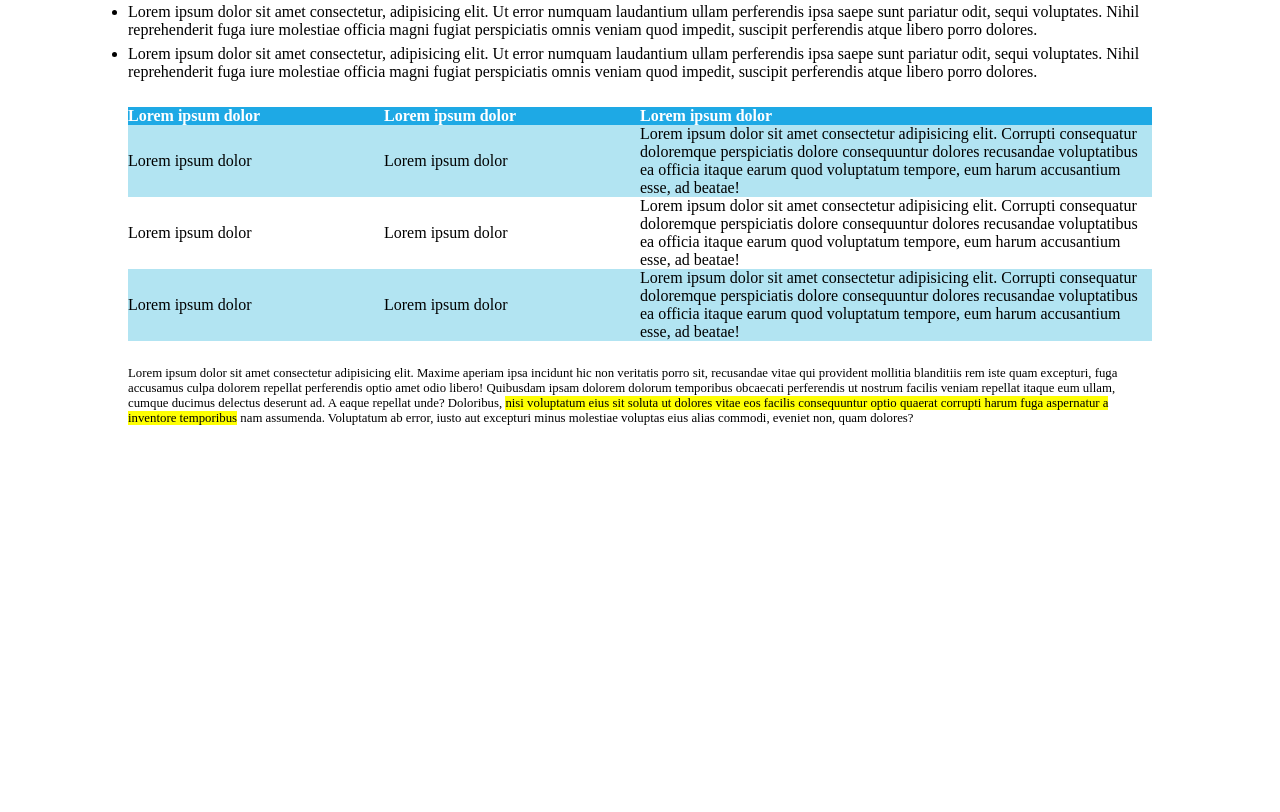
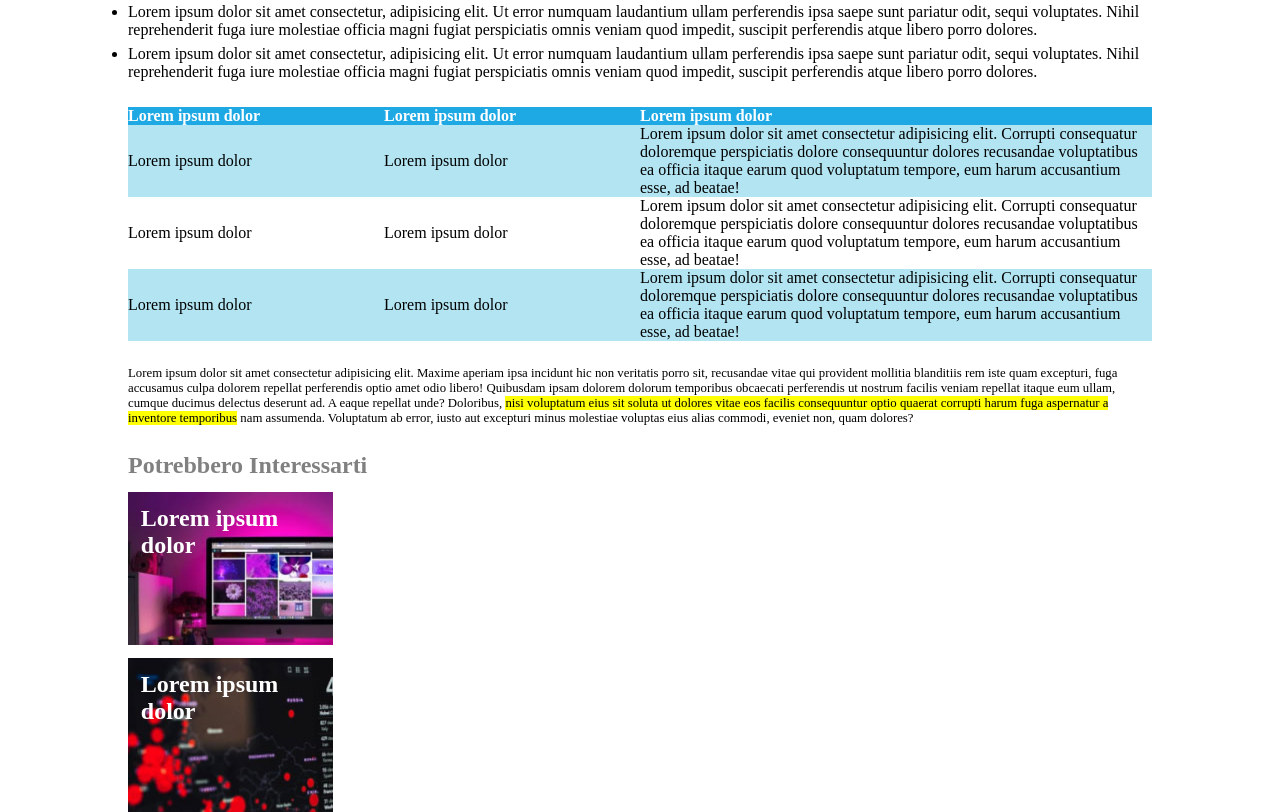
Before and after one commit to casalaspro/html-css-booleaner, a plain HTML site: page index.html in a window 1280 px wide. Shown: the part 1268-2080 px from the top of the page. Before the commit the page ends 1694 px from the top, so only its background shows below. Drawn offline with Linux system fonts and the light colour scheme.

Commit message:
ADD - preview videos with images div

```diff
--- a/index.html
+++ b/index.html
@@ -88,7 +88,12 @@
 
     </section>
 
-
+    <!-- Preview more videos -->
+    <aside>
+      <h2 class="grey">Potrebbero Interessarti</h2>
+      <div class="preview"><h2 class="white">Lorem ipsum dolor</h2></div>
+      <div class="preview"><h2 class="white">Lorem ipsum dolor</h2></div>
+    </aside>
 
 
   </main>
--- a/style.css
+++ b/style.css
@@ -78,3 +78,25 @@ thead th:nth-child(3){
 tbody tr:nth-child(odd){
   background-color: #B2E4F2;
 }
+
+aside{
+  margin-top: 2vw;
+}
+
+.preview{
+  width: 16vw;
+  height: 12vw;
+  margin-top: 1vw;
+  padding: 1vw;
+}
+
+aside > div:nth-child(2){
+  background-image: url("./img/monitor.jpg");
+}
+aside > div:nth-child(3){
+  background-image: url("./img/graph.jpg");
+}
+
+.white{
+  color: white;
+}
```
